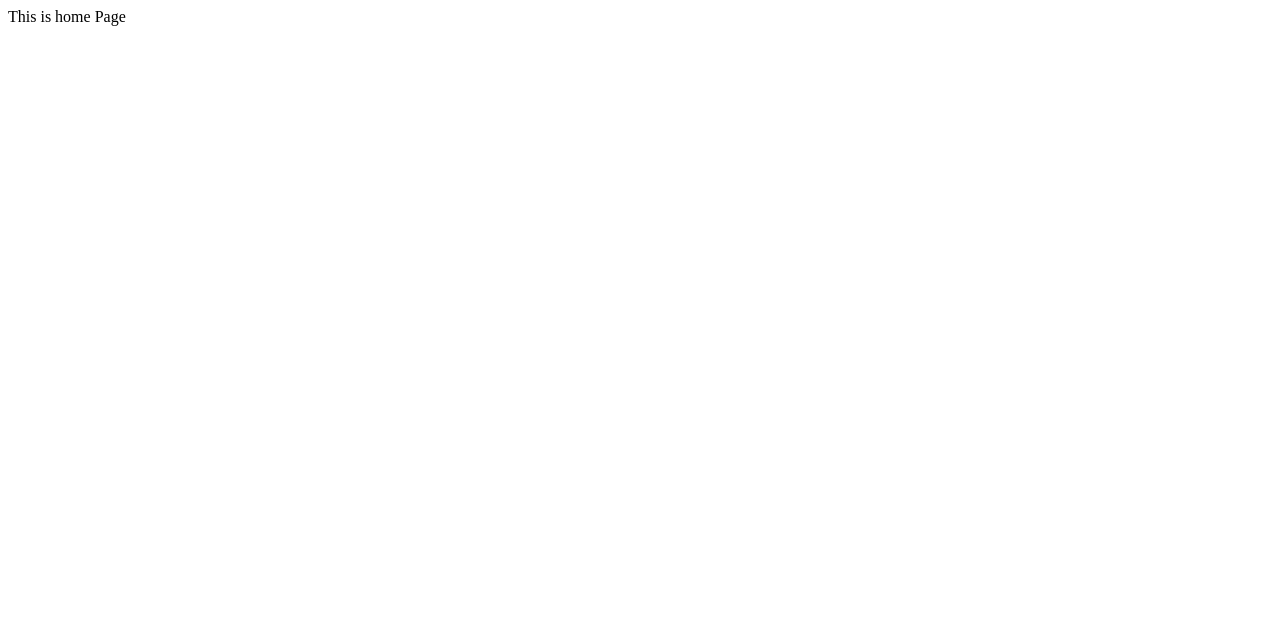
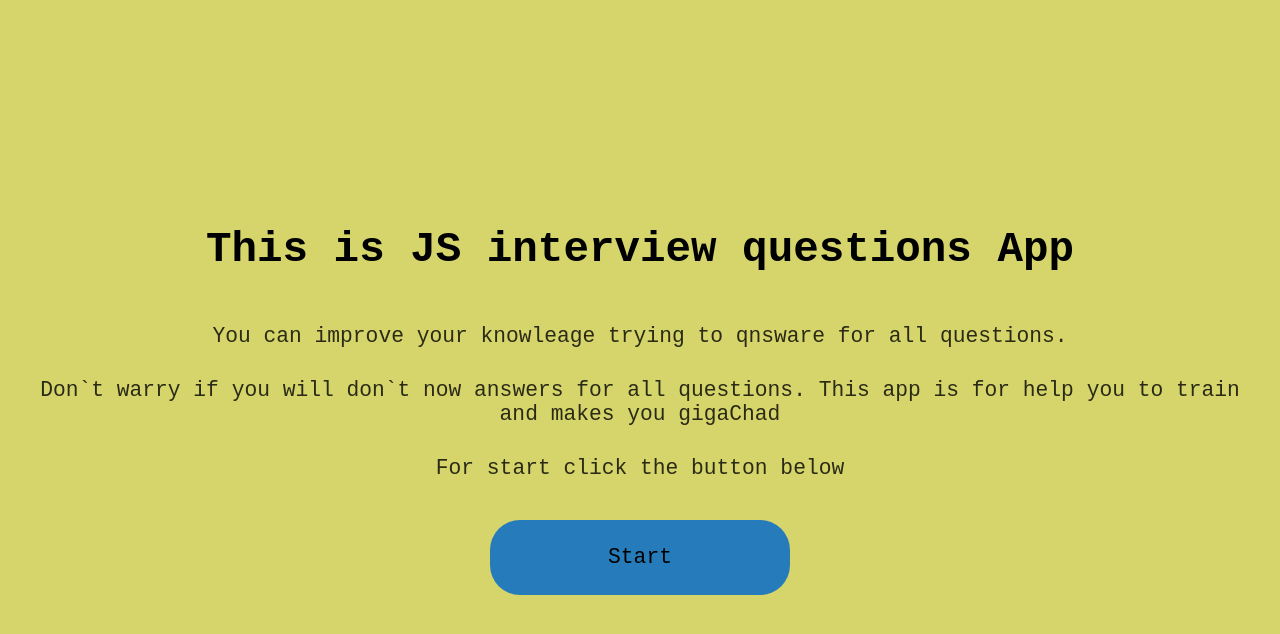
Before and after one commit to rafal19987/Secret-Project, a React (Create React App) app: page / in a window 1280 px wide. Shown: the top 634 px of the page. Built offline with nearby package versions, Linux system fonts and the light colour scheme.

Commit message:
Add styles

```diff
--- a/src/App.jsx
+++ b/src/App.jsx
@@ -1,11 +1,14 @@
 import React from 'react';
+import { Routes, Route } from 'react-router-dom';
 import Home from './pages/Home/Home';
 
 const App = () => {
   return (
-    <div>
-      <Home></Home>
-    </div>
+    <>
+      <Routes>
+        <Route path="/" element={<Home />}></Route>
+      </Routes>
+    </>
   );
 };
 
--- /dev/null
+++ b/src/components/Button/Button.jsx
@@ -0,0 +1,8 @@
+import React from 'react';
+import './Button.scss';
+
+const Button = () => {
+  return <button className="btn">Start</button>;
+};
+
+export default Button;
--- /dev/null
+++ b/src/components/Button/Button.scss
@@ -0,0 +1,16 @@
+@import '../../sass/variables';
+
+.btn {
+  height: 75px;
+  width: 300px;
+  margin-top: 40px;
+  background-color: $button-bg-primary;
+  border-radius: 30px;
+  outline: none;
+  border: none;
+}
+
+.btn:hover {
+  cursor: pointer;
+  background-color: $button-bg-secondary;
+}
--- a/src/index.jsx
+++ b/src/index.jsx
@@ -1,6 +1,11 @@
 import ReactDOM from 'react-dom/client';
+import { BrowserRouter } from 'react-router-dom';
 import App from './App';
 import './styles.scss';
 
 const root = ReactDOM.createRoot(document.getElementById('root'));
-root.render(<App />);
+root.render(
+  <BrowserRouter>
+    <App />
+  </BrowserRouter>
+);
--- a/src/pages/Home/Home.jsx
+++ b/src/pages/Home/Home.jsx
@@ -1,7 +1,20 @@
 import React from 'react';
+import Button from '../../components/Button/Button';
+import './Home.scss';
 
 const Home = () => {
-  return <div>This is home Page</div>;
+  return (
+    <div className="container">
+      <h1>This is JS interview questions App</h1>
+      <p>You can improve your knowleage trying to qnsware for all questions.</p>
+      <p>
+        Don`t warry if you will don`t now answers for all questions. This app is for help you to
+        train and makes you gigaChad
+      </p>
+      <p>For start click the button below</p>
+      <Button />
+    </div>
+  );
 };
 
 export default Home;
--- a/src/pages/Home/Home.scss
+++ b/src/pages/Home/Home.scss
@@ -0,0 +1,19 @@
+.container {
+  display: flex;
+  flex-direction: column;
+  align-items: center;
+  width: 100%;
+  height: 100%;
+}
+
+.container h1 {
+  padding: 20px 20px;
+  text-align: center;
+}
+
+.container p {
+  padding: 0 20px;
+  margin-top: 30px;
+  text-align: center;
+  opacity: 0.8;
+}
--- a/src/sass/_global.scss
+++ b/src/sass/_global.scss
@@ -0,0 +1,46 @@
+// Global font
+@import url('https://fonts.googleapis.com/css2?family=Noto+Serif:wght@400;700&display=swap');
+
+// Reset
+
+* {
+  box-sizing: border-box;
+}
+
+body,
+h1,
+p,
+button {
+  margin: 0;
+  padding: 0;
+  text-decoration: none;
+  font-family: 'Inconsolata', monospace;
+}
+
+// Basic styles for mobile
+
+body {
+  display: flex;
+  align-items: center;
+  justify-content: center;
+  font-family: 'Inconsolata', monospace;
+  font-size: 18px;
+  width: 100vw;
+  height: 100vh;
+  background-color: $body-bg-color;
+}
+
+h1 {
+  font-weight: 700;
+  font-size: 2.66rem; // 48px
+}
+
+p {
+  font-weight: 400;
+  font-size: 1.33rem; // 24px
+}
+
+button {
+  font-weight: 400;
+  font-size: 1.33rem; // 24px
+}
--- a/src/sass/_variables.scss
+++ b/src/sass/_variables.scss
@@ -0,0 +1,3 @@
+$body-bg-color: rgb(213, 213, 107);
+$button-bg-primary: rgb(38, 124, 186);
+$button-bg-secondary: rgb(19, 102, 160);
```
